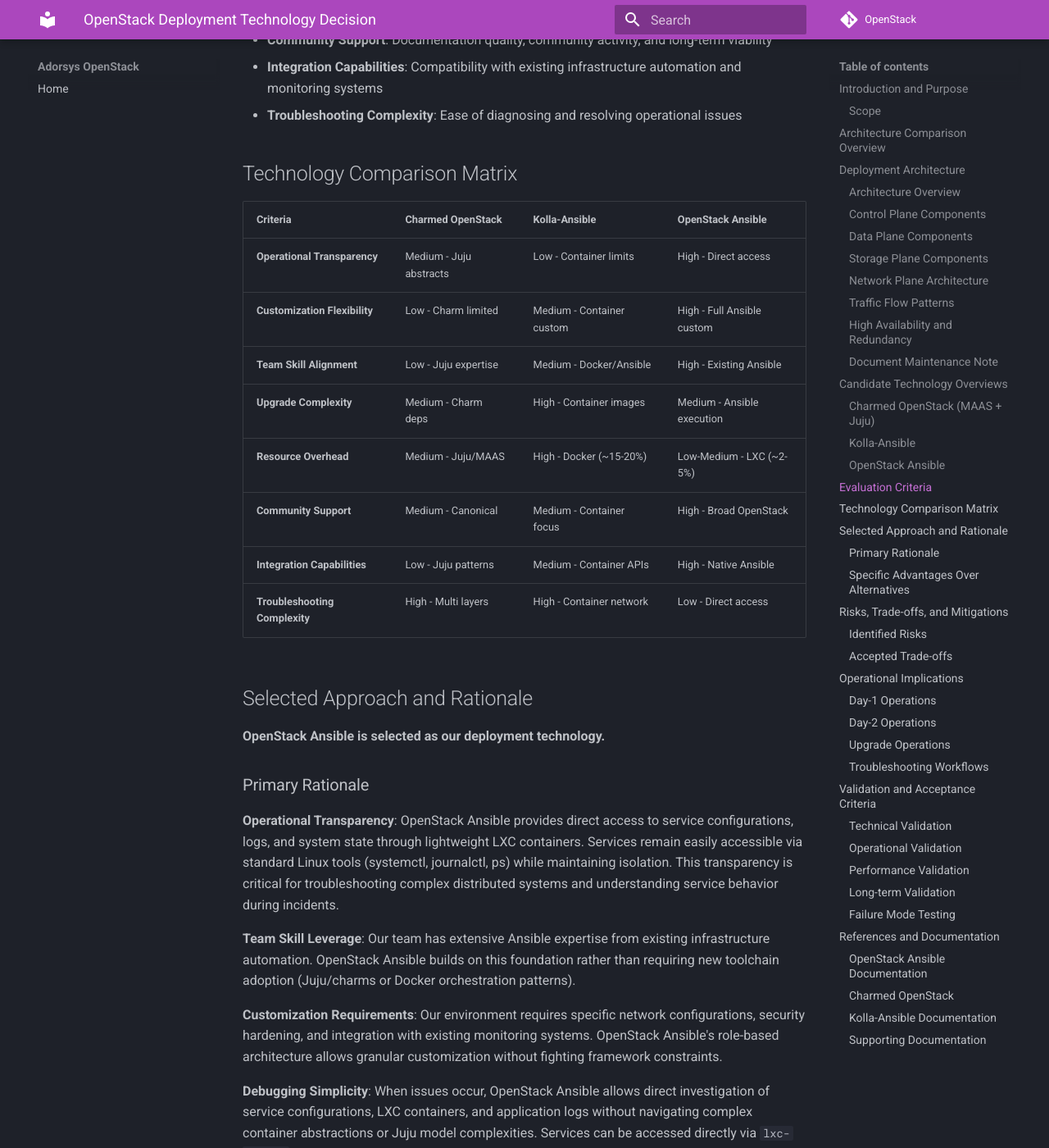
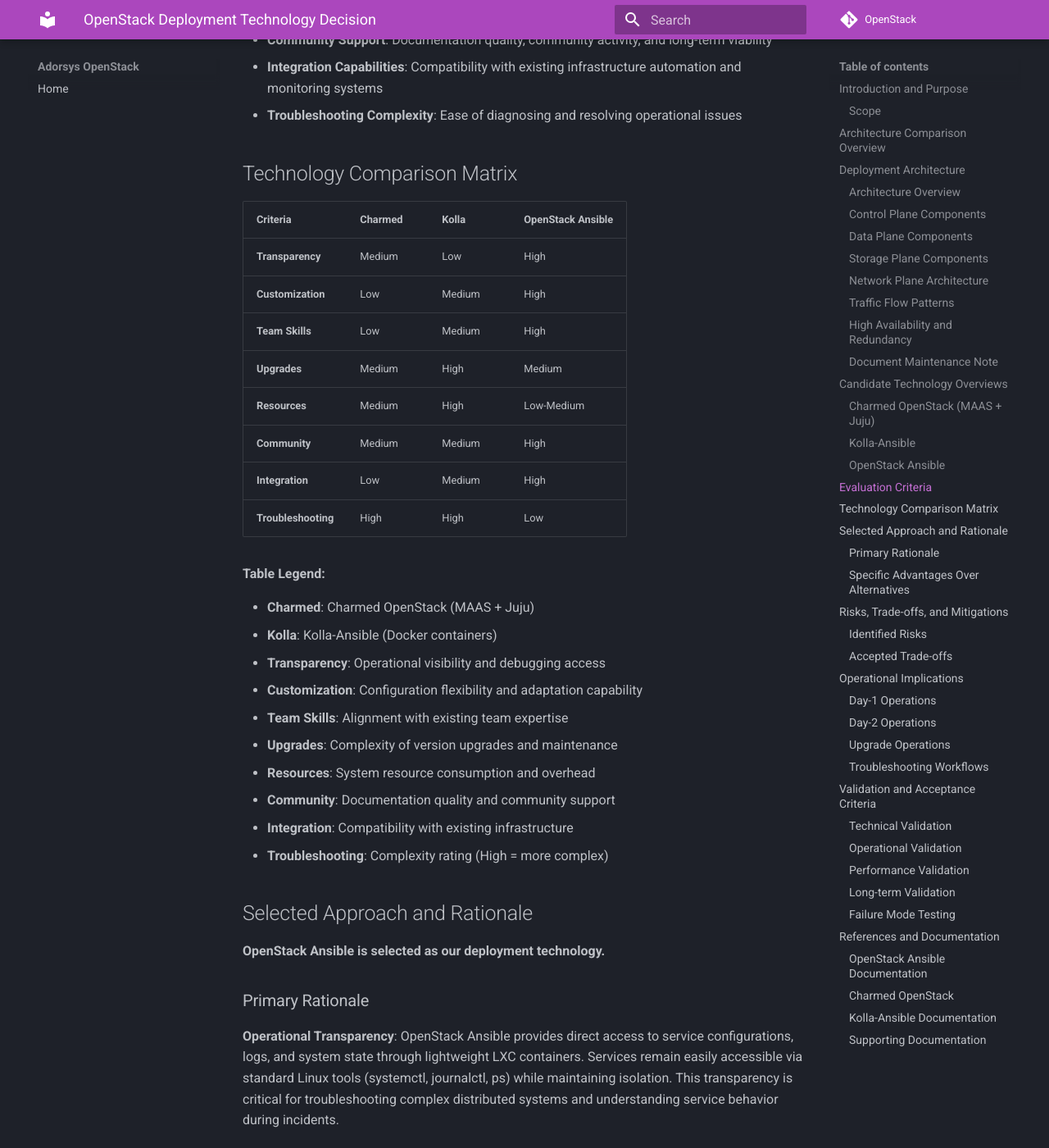
Before and after one commit to ADORSYS-GIS/openstack, an MkDocs documentation site: the page built from docs/deploy-choice.md, in a window 1280 px wide and 1400 px high, scrolled down 6497 px. Shown: the whole window at 82% size. Built offline with MkDocs 1.6.1 and Material for MkDocs 9.7.7, drawn with Linux system fonts in a browser that asks for light colours; comment, search, counter and statistics services are not loaded.

Commit message:
fix(docs): resolve all markdownlint MD013 errors with compact table
- Replace verbose table with ultra-compact format using short column headers
- Change 'Charmed OpenStack' -> 'Charmed', 'Kolla-Ansible' -> 'Kolla'
- Reduce criteria names: 'Operational Transparency' -> 'Transparency'
- Use simple High/Medium/Low ratings instead of descriptive text
- Add comprehensive table legend explaining all abbreviations
- All table rows now well under 80 character limit
- Verified: markdownlint-cli2 reports 0 error(s)

```diff
--- a/docs/deploy-choice.md
+++ b/docs/deploy-choice.md
@@ -282,16 +282,29 @@
 
 ## Technology Comparison Matrix
 
-| Criteria | Charmed OpenStack | Kolla-Ansible | OpenStack Ansible |
-|----------|-------------------|---------------|-------------------|
-| **Operational Transparency** | Medium - Juju abstracts | Low - Container limits | High - Direct access |
-| **Customization Flexibility** | Low - Charm limited | Medium - Container custom | High - Full Ansible custom |
-| **Team Skill Alignment** | Low - Juju expertise | Medium - Docker/Ansible | High - Existing Ansible |
-| **Upgrade Complexity** | Medium - Charm deps | High - Container images | Medium - Ansible execution |
-| **Resource Overhead** | Medium - Juju/MAAS | High - Docker (~15-20%) | Low-Medium - LXC (~2-5%) |
-| **Community Support** | Medium - Canonical | Medium - Container focus | High - Broad OpenStack |
-| **Integration Capabilities** | Low - Juju patterns | Medium - Container APIs | High - Native Ansible |
-| **Troubleshooting Complexity** | High - Multi layers | High - Container network | Low - Direct access |
+| Criteria | Charmed | Kolla | OpenStack Ansible |
+|----------|---------|-------|-------------------|
+| **Transparency** | Medium | Low | High |
+| **Customization** | Low | Medium | High |
+| **Team Skills** | Low | Medium | High |
+| **Upgrades** | Medium | High | Medium |
+| **Resources** | Medium | High | Low-Medium |
+| **Community** | Medium | Medium | High |
+| **Integration** | Low | Medium | High |
+| **Troubleshooting** | High | High | Low |
+
+**Table Legend:**
+
+- **Charmed**: Charmed OpenStack (MAAS + Juju)
+- **Kolla**: Kolla-Ansible (Docker containers)
+- **Transparency**: Operational visibility and debugging access
+- **Customization**: Configuration flexibility and adaptation capability
+- **Team Skills**: Alignment with existing team expertise
+- **Upgrades**: Complexity of version upgrades and maintenance
+- **Resources**: System resource consumption and overhead
+- **Community**: Documentation quality and community support
+- **Integration**: Compatibility with existing infrastructure
+- **Troubleshooting**: Complexity rating (High = more complex)
 
 ## Selected Approach and Rationale
 
```
